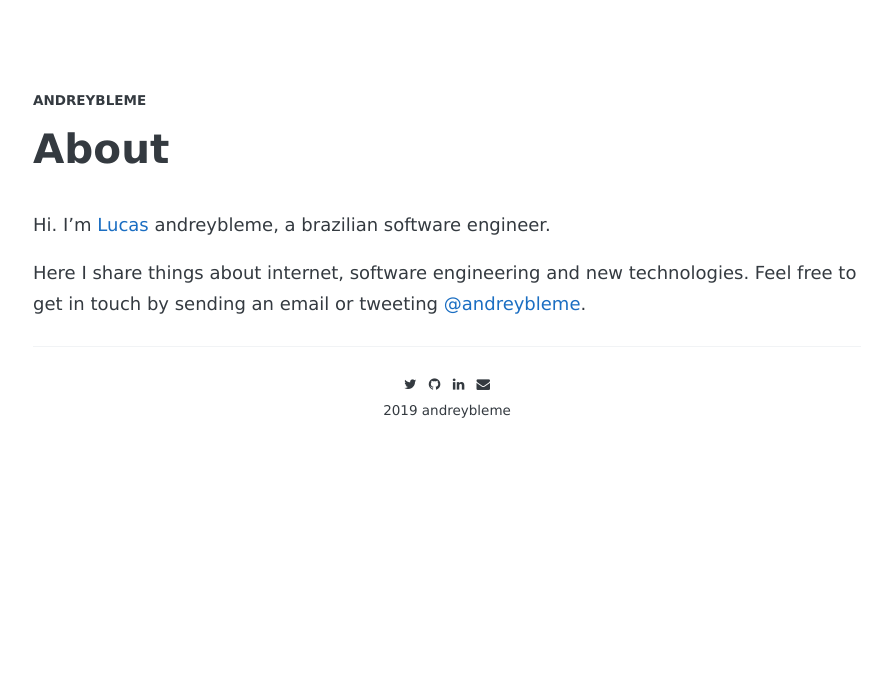
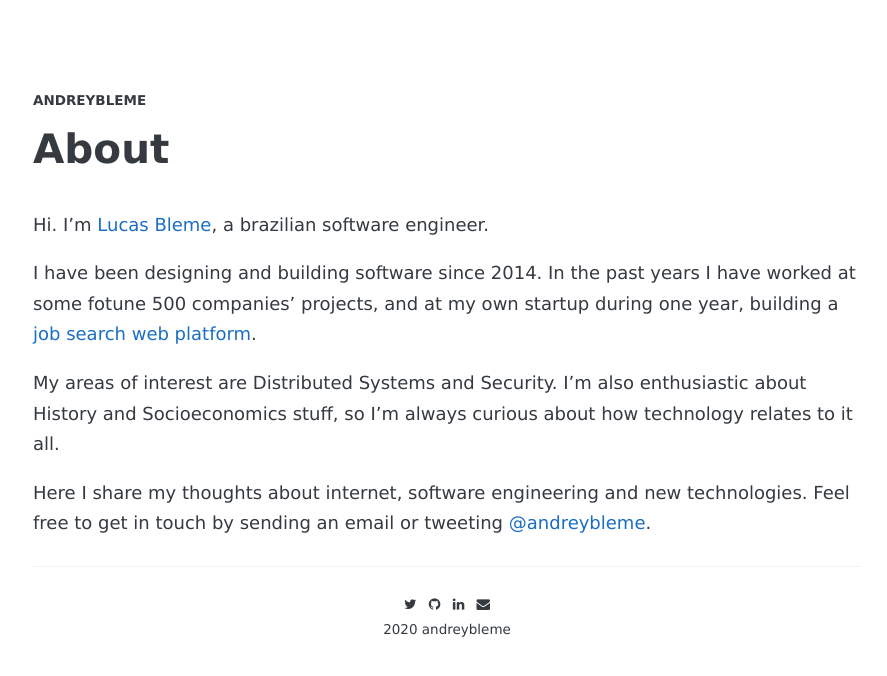
Before and after one commit to andreybleme/andreybleme.github.io, a Jekyll site: the page built from about.md, in a window 1280 px wide. Shown: the top 676 px of the page, without its empty margins (193-1080 px from the left). Built offline with Jekyll 4.4.1, drawn with Linux system fonts in a browser that asks for light colours; nearby versions of some CDN libraries; some web fonts are replaced.

Commit message:
Update about and menu

```diff
--- a/_config.yml
+++ b/_config.yml
@@ -6,7 +6,7 @@
 name:               "andreybleme"
 
 copyright:
-  year:             2019
+  year:             2020
   name:             andreybleme
 
 # Google-analytics
@@ -38,12 +38,12 @@ kramdown:
 
 # Navigation
 nav:
+  - name:           "About"
+    url:            "/about"
+  - name:           "Tags"
+    url:            "/tags"
   - name:           "Archive"
     url:            "/archive"
-  - name:           "Tags"
-    url:            "/tags"
-  - name:           "About"
-    url:            "/about"
 
 # Sass
 sass:
--- a/about.md
+++ b/about.md
@@ -3,6 +3,10 @@ title: About
 permalink: /about/
 ---
 
-Hi. I'm [Lucas](https://www.linkedin.com/in/andreybleme/) andreybleme, a brazilian software engineer.
+Hi. I'm [Lucas Bleme](https://www.linkedin.com/in/andreybleme/), a brazilian software engineer.
 
-Here I share things about internet, software engineering and new technologies. Feel free to get in touch by sending an email or tweeting [@andreybleme](https://twitter.com/andreybleme).
+I have been designing and building software since 2014. In the past years I have worked at some fotune 500 companies' projects, and at my own startup during one year, building a [job search web platform](https://vulpi.com.br/).
+
+My areas of interest are Distributed Systems and Security. I'm also enthusiastic about History and Socioeconomics stuff, so I'm always curious about how technology relates to it all.
+
+Here I share my thoughts about internet, software engineering and new technologies. Feel free to get in touch by sending an email or tweeting [@andreybleme](https://twitter.com/andreybleme).
```
